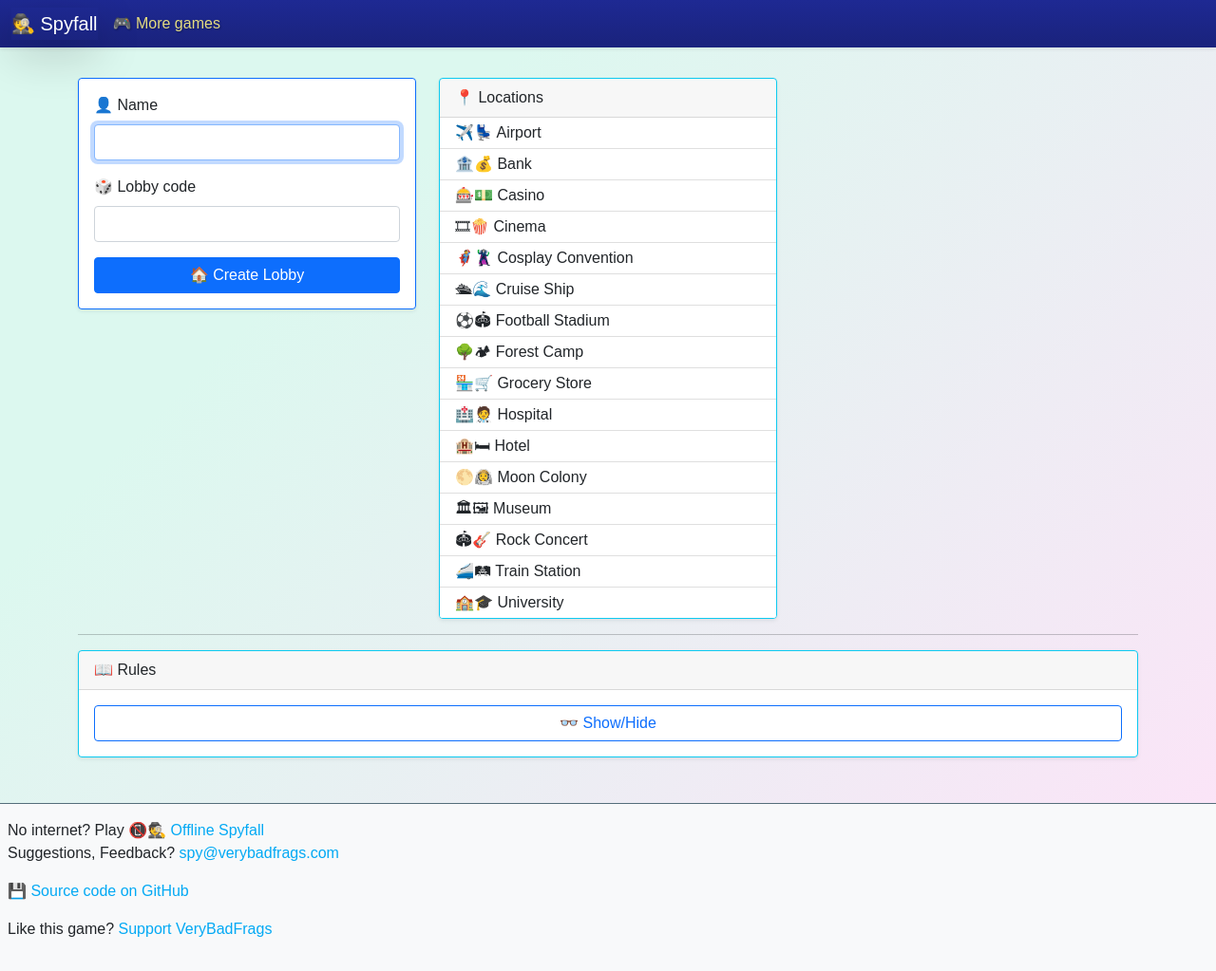
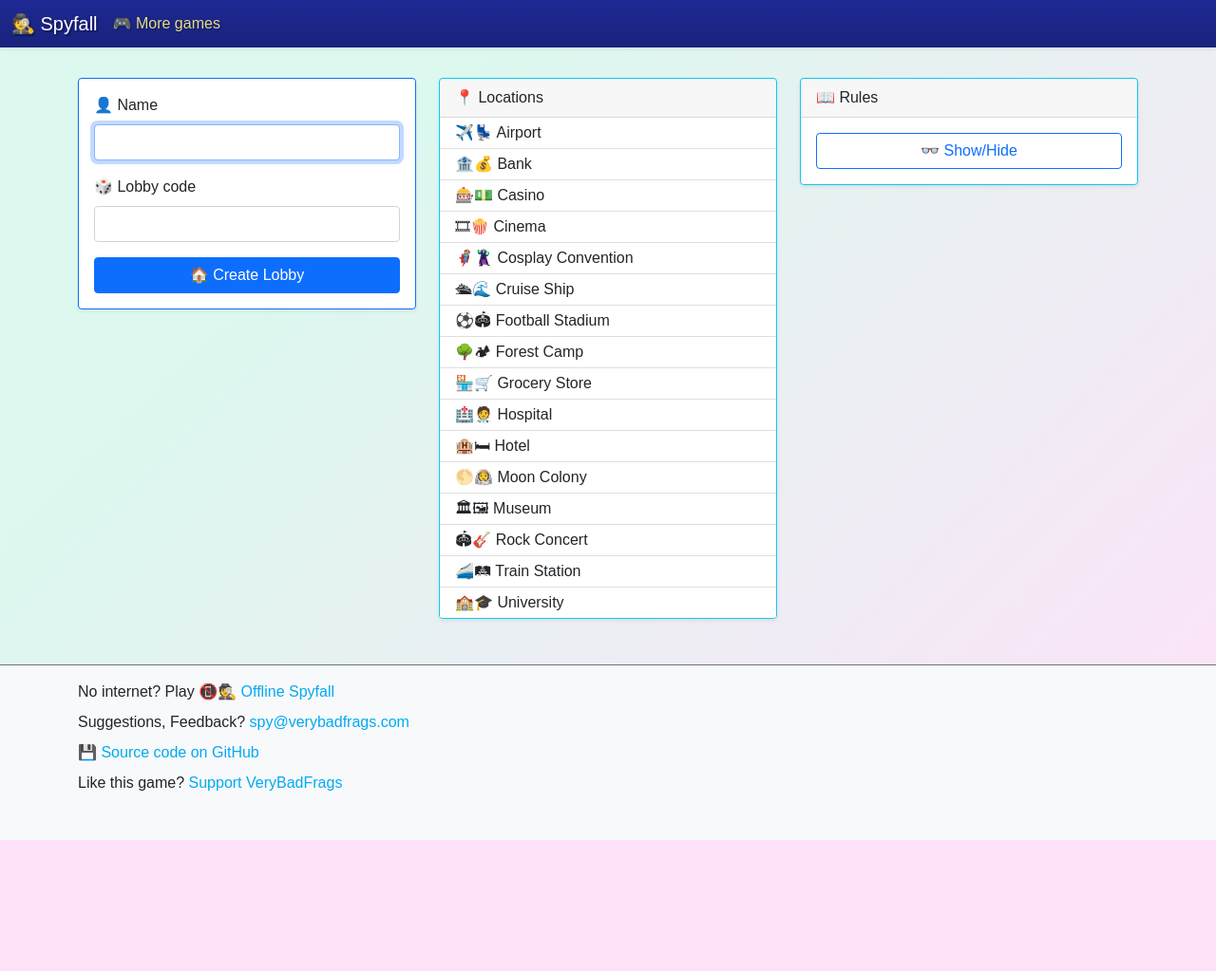
Before and after one commit to VeryBadFrags/spyfall-server, a website: page client/index.html in a window 1280 px wide. Shown: the whole page at 95% size. After the commit the page ends 885 px from the top, so only its background shows below. Drawn offline with nearby package versions, Linux system fonts and the light colour scheme; files that its build step writes are made by us from their sources.

Commit message:
Improve footer

```diff
--- a/client/index.html
+++ b/client/index.html
@@ -19,7 +19,7 @@
 
     <nav class="navbar navbar-expand navbar-dark bg-primary shadow-sm">
         <div class="container-fluid">
-            <span class="navbar-brand mb-0 h1 shadow-lg">🕵️ Spyfall</span>
+            <span class="navbar-brand mb-0 h1">🕵️ Spyfall</span>
             <div class="navbar-nav me-auto mb-2 mb-lg-0">
                 <a href="https://games.verybadfrags.com" target="_blank">🎮 More games</a>
             </div>
@@ -60,14 +60,16 @@
                 <div class="card border-primary shadow-sm">
                     <div class="card-body">
                         <div class="row g-0">
-                            <div id="chat-box" class="chat-box card bg-light border-bottom-0 rounded-0 rounded-top pt-3">
+                            <div id="chat-box"
+                                class="chat-box card bg-light border-bottom-0 rounded-0 rounded-top pt-3">
                                 <ul id="events" class="list"></ul>
                             </div>
                             <form id="talk-form">
                                 <div class="input-group">
                                     <input type="text" id="chat-input" class="form-control border-rounded-bottom-left"
                                         placeholder="Message..." autocomplete="off" required maxlength="64">
-                                    <button type="submit" id="chat-button" class="btn btn-primary border-rounded-bottom-right">✉️ Send</button>
+                                    <button type="submit" id="chat-button"
+                                        class="btn btn-primary border-rounded-bottom-right">✉️ Send</button>
                                 </div>
                             </form>
                         </div>
@@ -117,11 +119,6 @@
                 </div>
             </div>
 
-        </div>
-
-        <hr>
-
-        <div class="row">
             <!-- Rules -->
             <div class="col">
                 <div class="card border-info shadow-sm">
@@ -146,7 +143,7 @@
                                 <li>The player who just answered the question asks the next question to another person
                                 </li>
                             </ul>
-                            <h4 id="when-the-timer-ends">When the timer ends</h4>
+                            <h6 id="when-the-timer-ends">When the timer ends</h6>
                             <ul>
                                 <li>Players vote to designate the spy<ul>
                                         <li>If the players have voted for the spy, the spy has one chance to guess the
@@ -155,7 +152,7 @@
                                     </ul>
                                 </li>
                             </ul>
-                            <h4 id="at-any-time">At any time</h4>
+                            <h6 id="at-any-time">At any time</h6>
                             <ul>
                                 <li>The players can vote for a spy if they have a majority</li>
                                 <li>The spy can guess the location. The spy wins the game if he guessed correctly, or
@@ -172,14 +169,21 @@
 
     </div>
 
-    <footer class="footer bg-light">
-        <div>No internet? Play <a href="https://offline-spy.verybadfrags.com" target="_blank">📵🕵️ Offline Spyfall</a>
+    <footer class="navbar navbar-light bg-light border-top border-secondary rounded-0 pt-3 pb-5">
+        <div class="container">
+            <div class="row gy-2">
+                <div>No internet? Play <a href="https://offline-spy.verybadfrags.com" target="_blank">📵🕵️ Offline
+                        Spyfall</a>
+                </div>
+                <div>Suggestions, Feedback? <a href="mailto:spy@verybadfrags.com">spy@verybadfrags.com</a></div>
+                <div><a href="https://github.com/VeryBadFrags/online-spy" target="_blank" rel="noopener noreferrer">💾
+                        Source
+                        code
+                        on GitHub</a></div>
+                <div>Like this game? <a href="https://www.buymeacoffee.com/verybadfrags" target="_blank"
+                        rel="noopener noreferrer">Support VeryBadFrags</a></div>
+            </div>
         </div>
-        <p>Suggestions, Feedback? <a href="mailto:spy@verybadfrags.com">spy@verybadfrags.com</a></p>
-        <p><a href="https://github.com/VeryBadFrags/online-spy" target="_blank" rel="noopener noreferrer">💾 Source code
-                on GitHub</a></p>
-        <p>Like this game? <a href="https://www.buymeacoffee.com/verybadfrags" target="_blank"
-                rel="noopener noreferrer">Support VeryBadFrags</a></p>
     </footer>
 
     <script src="connection-manager.js"></script>
--- a/client/spy.scss
+++ b/client/spy.scss
@@ -54,6 +54,10 @@ a:hover {
   text-decoration: underline;
 }
 
+.navbar-brand {
+  text-shadow: 2px 2px 1px $transparentBlack;
+}
+
 .navbar-dark {
   background-color: $bgDark;
   background-image: linear-gradient(lighten($bgDark, 5%) 0%, $bgDark 90%);
@@ -67,12 +71,6 @@ a:hover {
 
 .navbar-dark a:hover {
   color: $linkColorActiveDark;
-}
-
-.footer {
-  border-top: 1px solid $secondaryBorder;
-  margin: 0;
-  padding: 16px 8px;
 }
 
 .clickable {
```
